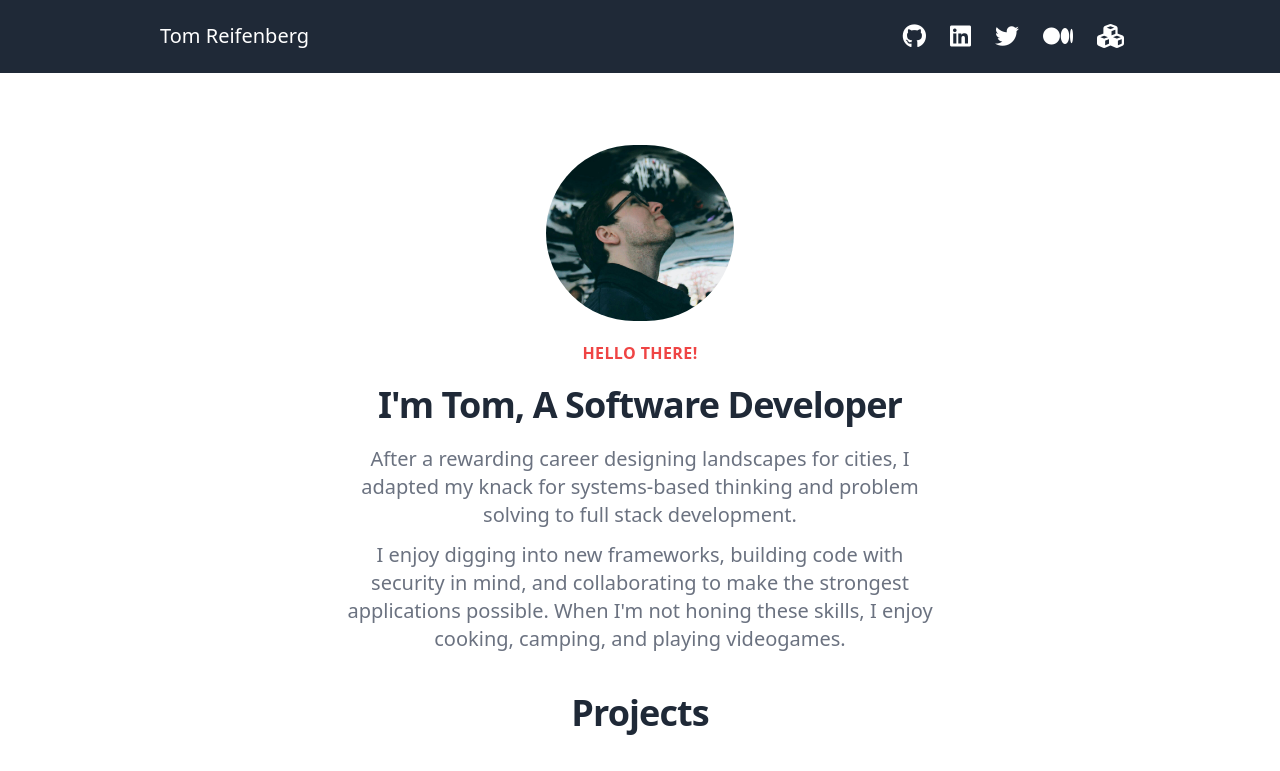
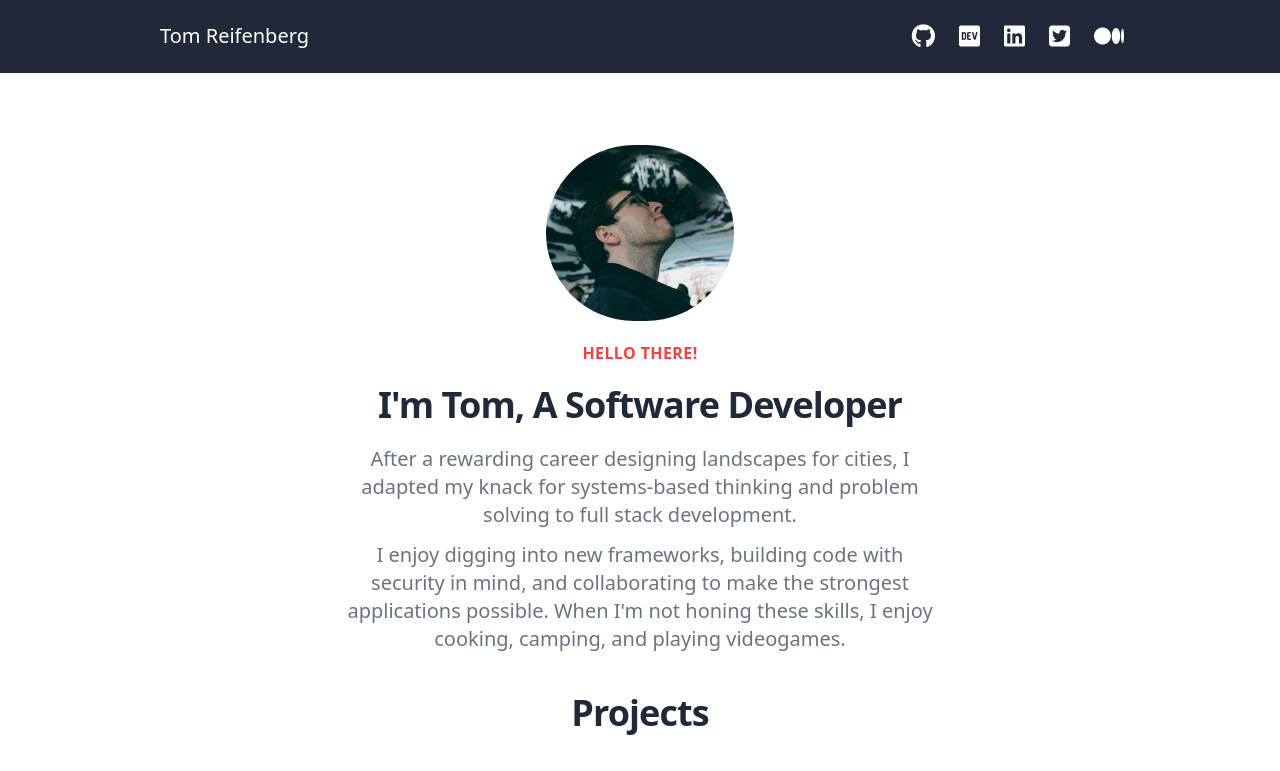
Before and after one commit to tomreifenberg/reifenberg-portfolio, an Angular app: page / in a window 1280 px wide. Shown: the top 771 px of the page. Built offline with nearby package versions, Linux system fonts and the light colour scheme; grey boxes are pictures that could not be loaded.

Commit message:
updated social links, added DEV and removed Glitch

```diff
--- a/src/app/footer/footer.component.html
+++ b/src/app/footer/footer.component.html
@@ -2,11 +2,11 @@
         <p class="mt-8 text-base text-gray-400 md:mt-0">Made with <a href="https://www.youtube.com/watch?v=KwdYUIQzu-o" target="_blank" class="mt-8 text-base text-gray-400 hover:text-red-500 md:mt-0 md:order-1 "><i class="fa fa-heart-o"></i></a>, <a href="https://angular.io/" target="_blank" class="mt-8 text-base text-gray-400 hover:text-red-500 md:mt-0 md:order-1 ">Angular</a>, and <a href="https://tailwindcss.com/" target="_blank" class="mt-8 text-base text-gray-400 hover:text-red-500 md:mt-0 md:order-1 ">Tailwind</a></p>
         <p class="mt-8 text-base text-gray-400 md:mt-0">&copy; Tom Reifenberg {{ currentYear }} </p>
            <div class="flex space-x-6 md:order-2">
-      <a href="https://github.com/tomreifenberg" target="_blank" class="text-2xl text-gray-400 hover:text-red-500"><i class="fa fa-github"></i></a>
-      <a href="https://www.linkedin.com/in/tomreifenberg/" target="_blank" class="text-2xl text-gray-400 hover:text-red-500"><i class="fa fa-linkedin-square"></i></a>
-      <a href="https://twitter.com/kernel_panicked" target="_blank" class="text-2xl text-gray-400 hover:text-red-500" title="Twitter" aria-label="Twitter"><i class="fa fa-twitter" aria-hidden="true"></i></a>
-      <a href="https://tomreifenberg.medium.com/" target="_blank" class="text-2xl text-gray-400 hover:text-red-500" title="Medium" aria-label="Medium"><i class="fa fa-medium" aria-hidden="true"></i></a>
-      <a href="https://glitch.com/@tomreifenberg" target="_blank" class="text-2xl text-gray-400 hover:text-red-500" title="Glitch" aria-label="Glitch"><i class="fa fa-cubes" aria-hidden="true"></i></a>
+      <a href="https://github.com/tomreifenberg" target="_blank" class="text-2xl text-gray-400 hover:text-red-500"><i class="fab fa-github"></i></a>
+      <a href="https://dev.to/tomreifenberg" target="_blank" class="text-2xl text-gray-400 hover:text-red-500" title="DEV" aria-label="DEV"><i class="fab fa-dev" aria-hidden="true"></i></a>
+      <a href="https://www.linkedin.com/in/tomreifenberg/" target="_blank" class="text-2xl text-gray-400 hover:text-red-500"><i class="fab fa-linkedin"></i></a>
+      <a href="https://twitter.com/kernel_panicked" target="_blank" class="text-2xl text-gray-400 hover:text-red-500" title="Twitter" aria-label="Twitter"><i class="fab fa-twitter-square" aria-hidden="true"></i></a>
+      <a href="https://tomreifenberg.medium.com/" target="_blank" class="text-2xl text-gray-400 hover:text-red-500" title="Medium" aria-label="Medium"><i class="fab fa-medium" aria-hidden="true"></i></a>
 
 
     </div>
--- a/src/app/navbar/navbar.component.html
+++ b/src/app/navbar/navbar.component.html
@@ -15,22 +15,22 @@
           </li>
           <li class="nav-item">
             <a class="px-3 py-2 flex items-center text-xs uppercase font-bold leading-snug text-white">
-                <a href="https://www.linkedin.com/in/tomreifenberg/" target="_blank" class="text-2xl text-white hover:text-red-500"><i class="fa fa-linkedin-square"></i></a>
+                <a href="https://dev.to/tomreifenberg" target="_blank" class="text-2xl text-white hover:text-red-500" title="DEV" aria-label="DEV"><i class="fab fa-dev" aria-hidden="true"></i></a>
             </a>
           </li>
           <li class="nav-item">
             <a class="px-3 py-2 flex items-center text-xs uppercase font-bold leading-snug text-white">
-                <a href="https://twitter.com/kernel_panicked" target="_blank" class="text-2xl text-white hover:text-red-500" title="Twitter" aria-label="Twitter"><i class="fa fa-twitter" aria-hidden="true"></i></a>
+                <a href="https://www.linkedin.com/in/tomreifenberg/" target="_blank" class="text-2xl text-white hover:text-red-500"><i class="fab fa-linkedin"></i></a>
             </a>
           </li>
           <li class="nav-item">
             <a class="px-3 py-2 flex items-center text-xs uppercase font-bold leading-snug text-white">
-                <a href="https://tomreifenberg.medium.com/" target="_blank" class="text-2xl text-white hover:text-red-500" title="Medium" aria-label="Medium"><i class="fa fa-medium" aria-hidden="true"></i></a>
+                <a href="https://twitter.com/kernel_panicked" target="_blank" class="text-2xl text-white hover:text-red-500" title="Twitter" aria-label="Twitter"><i class="fab fa-twitter-square" aria-hidden="true"></i></a>
             </a>
           </li>
           <li class="nav-item">
             <a class="px-3 py-2 flex items-center text-xs uppercase font-bold leading-snug text-white">
-                <a href="https://glitch.com/@tomreifenberg" target="_blank" class="text-2xl text-white hover:text-red-500" title="Glitch" aria-label="Glitch"><i class="fa fa-cubes" aria-hidden="true"></i></a>
+                <a href="https://tomreifenberg.medium.com/" target="_blank" class="text-2xl text-white hover:text-red-500" title="Medium" aria-label="Medium"><i class="fab fa-medium" aria-hidden="true"></i></a>
             </a>
           </li>
         </ul>
--- a/src/index.html
+++ b/src/index.html
@@ -6,8 +6,7 @@
   <base href="/">
   <meta name="viewport" content="width=device-width, initial-scale=1">
   <link rel="icon" type="image/x-icon" href="favicon.ico">
-  <script src="https://use.fontawesome.com/66922a2b40.js"></script>
-</head>
+  <script src="https://kit.fontawesome.com/1acf6b2071.js" crossorigin="anonymous"></script></head>
 <body>
   <app-root></app-root>
 </body>
```
